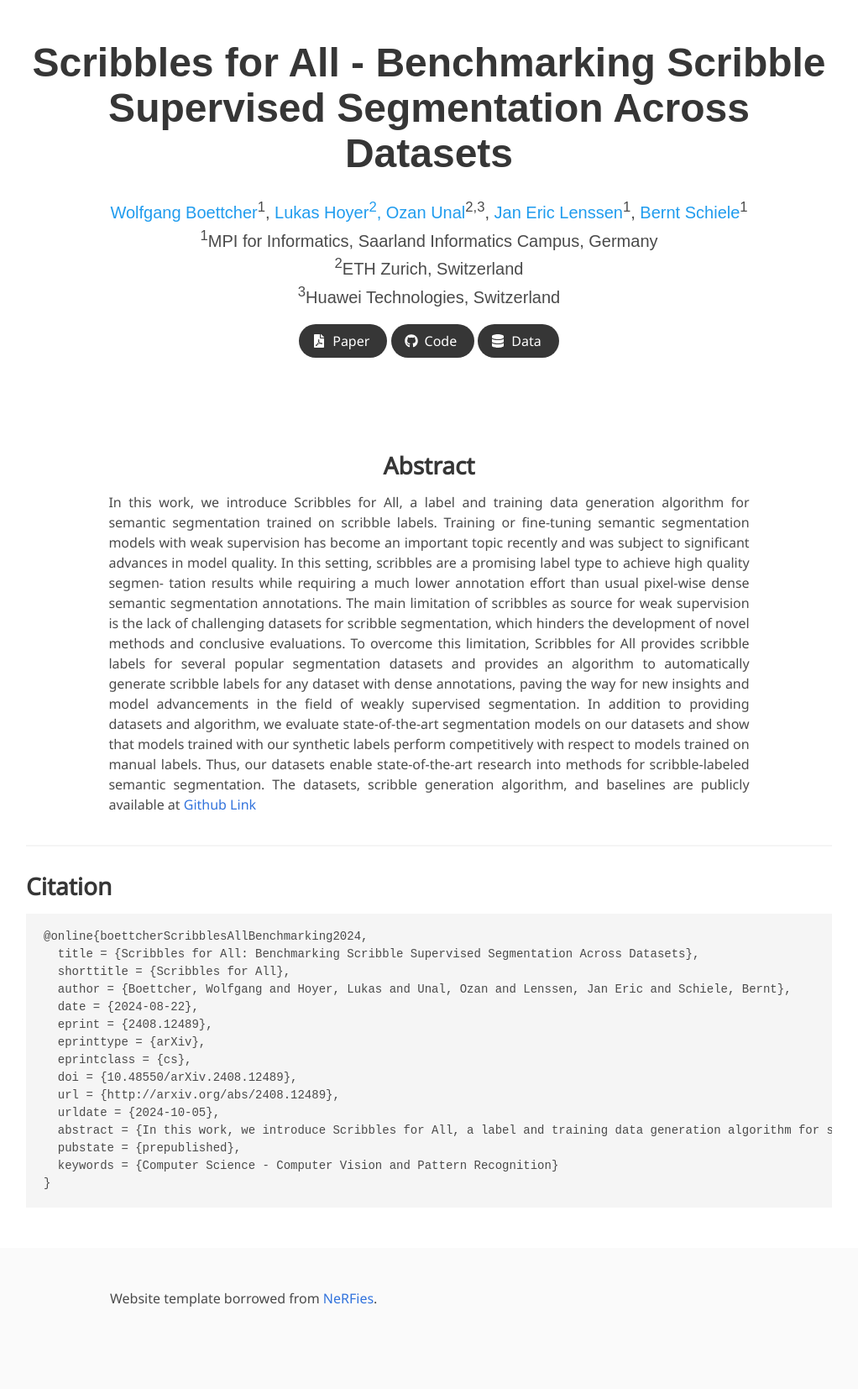
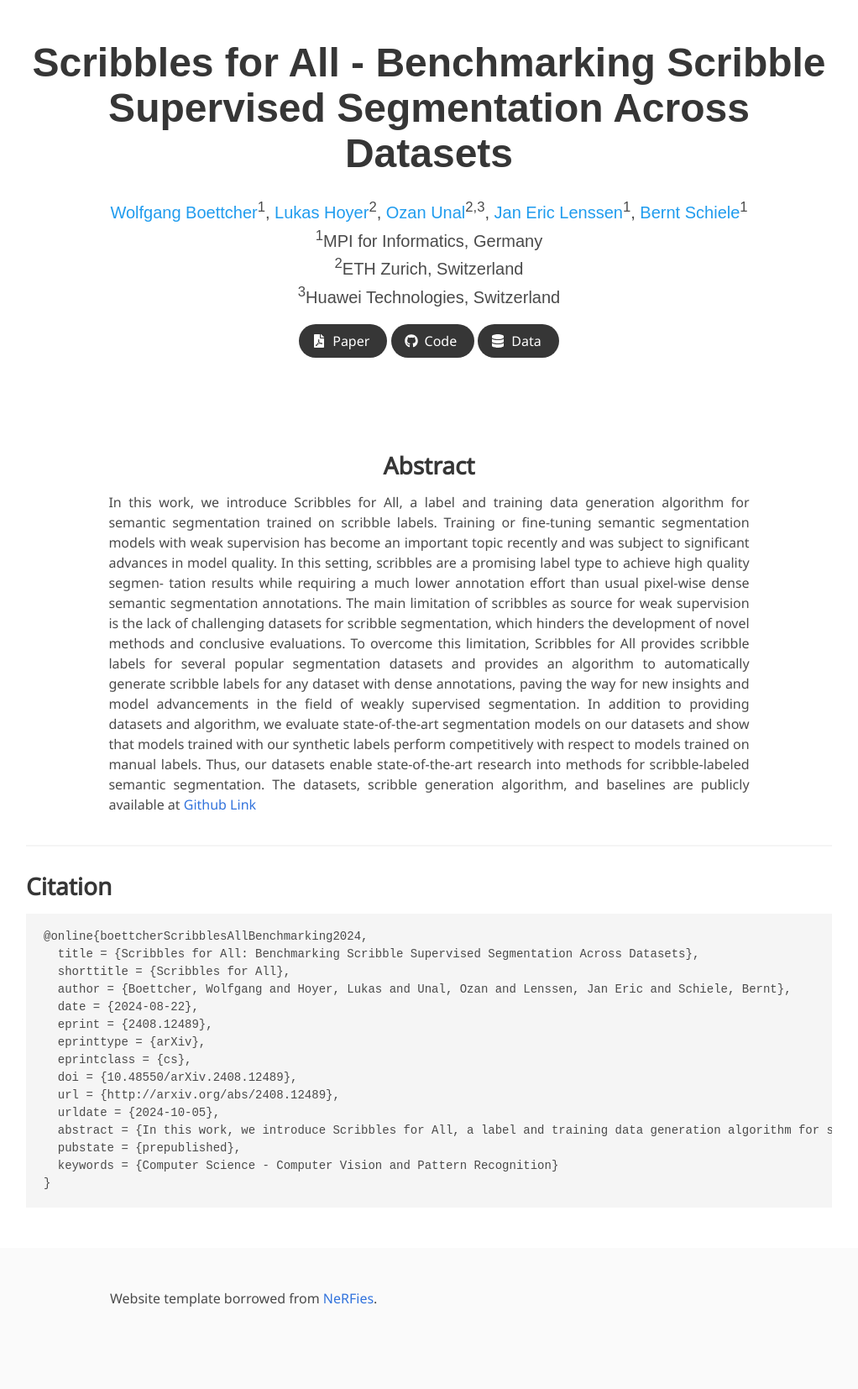
Before and after one commit to wbkit/Scribbles4All, a Jekyll site: the page built from index.md, in a window 1280 px wide. Shown: the whole page at 84% size, without its empty margins (129-1151 px from the left). Built offline with Jekyll 4.4.1, drawn with Linux system fonts in a browser that asks for light colours; some web fonts are replaced.

```diff
--- a/index.md
+++ b/index.md
@@ -4,11 +4,11 @@ permalink: /
 
 title: Scribbles for All - Benchmarking Scribble Supervised Segmentation Across Datasets
 authors:
-    <a href="https://www.linkedin.com/in/wolfgang-boettcher/">Wolfgang Boettcher</a><sup>1</sup>, <a href="https://lhoyer.github.io/">Lukas Hoyer<sup>2</sup>,
+    <a href="https://www.linkedin.com/in/wolfgang-boettcher/">Wolfgang Boettcher</a><sup>1</sup>, <a href="https://lhoyer.github.io/">Lukas Hoyer</a><sup>2</sup>,
         <a href="https://www.linkedin.com/in/ozan-unal/">Ozan Unal</a><sup>2,3</sup>, <a href="https://janericlenssen.github.io/">Jan Eric Lenssen</a><sup>1</sup>,
         <a href="https://www.mpi-inf.mpg.de/departments/computer-vision-and-machine-learning/people/bernt-schiele/">Bernt Schiele</a><sup>1</sup>
 affiliations:
-    <sup>1</sup>MPI for Informatics, Saarland Informatics Campus, Germany <br />
+    <sup>1</sup>MPI for Informatics, Germany <br />
     <sup>2</sup>ETH Zurich, Switzerland <br />
     <sup>3</sup>Huawei Technologies, Switzerland
 paper: https://www.arxiv.org/abs/2408.12489
```
Also changed, not shown: static/image/Turing_machine.png (deleted), 7 other files.
